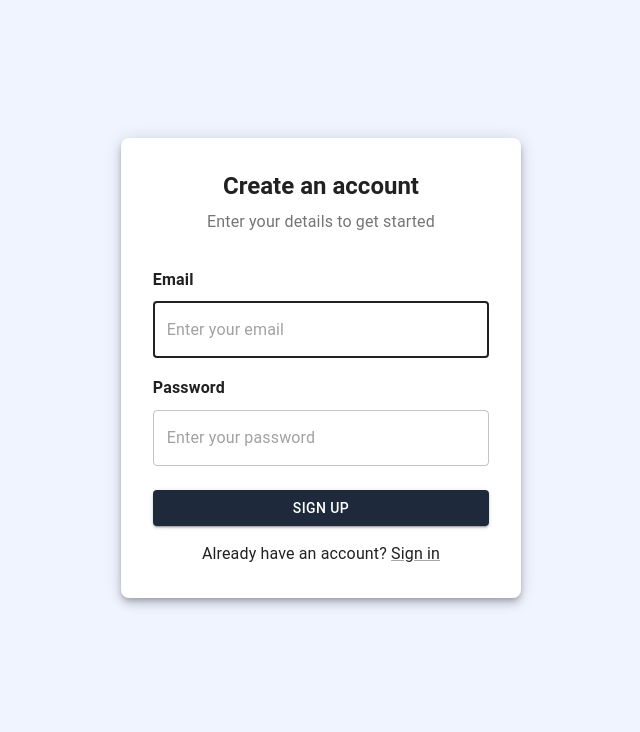
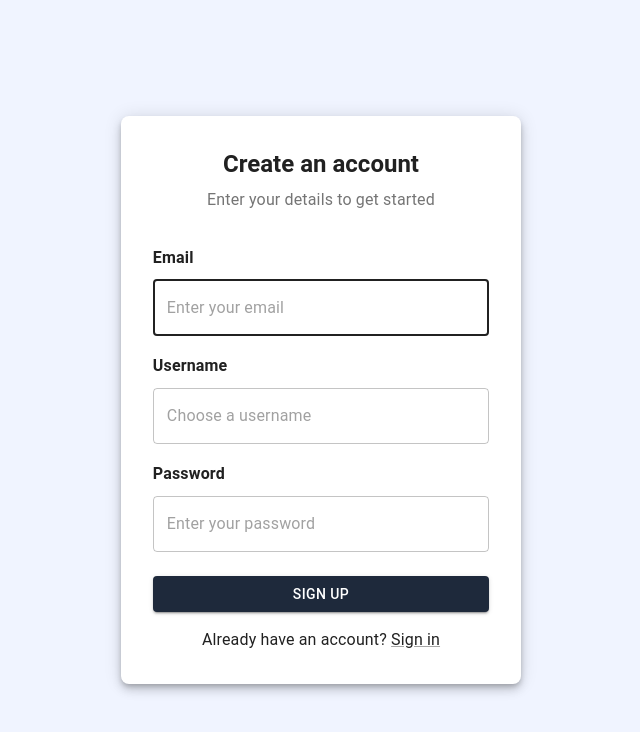
Before and after one commit to Yash2462/yash-blogs-UI, a React (Vite) app: page /signup in a window 1280 px wide. Shown: the top 732 px of the page, without its empty margins (319-959 px from the left). Built offline with nearby package versions, Linux system fonts and the light colour scheme.

Commit message:
change excerpt to description in create post

```diff
--- a/src/pages/CreatePost.jsx
+++ b/src/pages/CreatePost.jsx
@@ -61,8 +61,8 @@ const publishingTips = [
   },
   {
     icon: <Description />,
-    title: 'Engaging Excerpt',
-    description: 'Keep your excerpt concise and make readers want to continue'
+    title: 'Engaging Description',
+    description: 'Keep your description concise and make readers want to continue'
   },
   {
     icon: <Image />,
@@ -86,7 +86,7 @@ const CreatePost = () => {
   const { user } = useAuth();
   const [formData, setFormData] = useState({
     title: '',
-    excerpt: '',
+    description: '',
     data: '',
     categoryId: '',
     postImage: ''
@@ -135,7 +135,7 @@ const CreatePost = () => {
     try {
       const response = await api.post(`/api/posts/user/${user.id}/category/${formData.categoryId}`, formData);
       setSnackbar({ open: true, message: 'Post created successfully!', severity: 'success' });
-      setFormData({ title: '', excerpt: '', data: '', categoryId: '', postImage: '' });
+      setFormData({ title: '', description: '', data: '', categoryId: '', postImage: '' });
       setIsDirty(false);
 
       setTimeout(() => {
@@ -162,14 +162,14 @@ const CreatePost = () => {
     const hasTitle = formData.title.trim().length > 0;
     const hasContent = formData.data.trim().length > 0;
     const hasCategory = formData.categoryId !== '';
-    const hasExcerpt = formData.excerpt.trim().length > 0;
+    const hasDescription = formData.description.trim().length > 0;
     const hasImage = formData.postImage.trim().length > 0;
 
     return {
       title: hasTitle,
       content: hasContent,
       category: hasCategory,
-      excerpt: hasExcerpt,
+      description: hasDescription,
       image: hasImage,
       isComplete: hasTitle && hasContent && hasCategory
     };
@@ -210,7 +210,7 @@ const CreatePost = () => {
       />
 
       <Box sx={{
-        background: '#f0f4ff',
+        background: 'white',
         py: 3,
         flex: 1,
         overflowY: 'auto'
@@ -333,21 +333,21 @@ const CreatePost = () => {
                           />
                         </Box>
 
-                        {/* Excerpt Field */}
+                        {/* Description Field */}
                         <Box>
                           <Typography variant="subtitle1" fontWeight="bold" component="label" sx={{ display: 'block', mb: 1, textAlign: 'left' }}>
-                            Post Excerpt
+                            Post Description
                           </Typography>
                           <TextField
-                            name="excerpt"
+                            name="description"
                             fullWidth
-                            value={formData.excerpt}
+                            value={formData.description}
                             onChange={handleChange}
                             multiline
                             rows={3}
                             variant="outlined"
                             size="small"
-                            placeholder="Write a brief description that will appear in previews..."
+                            placeholder="Write a brief description of your post..."
                             sx={{
                               '& .MuiOutlinedInput-root': {
                                 fontSize: { xs: '0.9rem', sm: '0.95rem' },
@@ -461,7 +461,7 @@ const CreatePost = () => {
                             </Typography>
 
                             <Typography variant="h6" color="text.secondary" sx={{ mb: 3, fontSize: { xs: '1rem', sm: '1.1rem' } }}>
-                              {formData.excerpt || 'Your post excerpt will appear here...'}
+                              {formData.description || 'Your post description will appear here...'}
                             </Typography>
 
                             {formData.postImage && (
@@ -586,11 +586,11 @@ const CreatePost = () => {
                       </Box>
                       <Box display="flex" alignItems="center" justifyContent="space-between">
                         <Box display="flex" alignItems="center" gap={1}>
-                          {validation.excerpt ? <CheckCircle color="success" fontSize="small" /> : <Info color="info" fontSize="small" />}
-                          <Typography variant="body2">Excerpt</Typography>
+                          {validation.description ? <CheckCircle color="success" fontSize="small" /> : <Info color="info" fontSize="small" />}
+                          <Typography variant="body2">Description</Typography>
                         </Box>
-                        <Typography variant="caption" color={validation.excerpt ? "success.main" : "info.main"}>
-                          {validation.excerpt ? "✓" : "○"}
+                        <Typography variant="caption" color={validation.description ? "success.main" : "info.main"}>
+                          {validation.description ? "✓" : "○"}
                         </Typography>
                       </Box>
                       <Box display="flex" alignItems="center" justifyContent="space-between">
@@ -652,7 +652,7 @@ const CreatePost = () => {
                         variant="outlined"
                         size="small"
                         fullWidth
-                        onClick={() => setFormData({ title: '', excerpt: '', data: '', categoryId: '', postImage: '' })}
+                        onClick={() => setFormData({ title: '', description: '', data: '', categoryId: '', postImage: '' })}
                         disabled={!isDirty}
                         sx={{
                           borderColor: '#1e293b',
--- a/src/pages/Signup.jsx
+++ b/src/pages/Signup.jsx
@@ -11,12 +11,14 @@ import {
   Grid,
   CssBaseline,
   Link,
+  Fade,
 } from '@mui/material';
 import api from '../api/axios';
 import { useAuth } from '../contexts/AuthContext';
 
 const Signup = () => {
   const [email, setEmail] = useState('');
+  const [username, setUsername] = useState('');
   const [password, setPassword] = useState('');
   const [error, setError] = useState('');
   const [success, setSuccess] = useState('');
@@ -30,12 +32,12 @@ const Signup = () => {
     setSuccess('');
     setLoading(true);
     try {
-      const res = await api.post('/api/auth/signup', { email, password });
+      const res = await api.post('/api/auth/signup', { email, username, password });
       if (res.data && res.data.token) {
         login(res.data.token);
         setSuccess('Signup successful! Logging you in...');
         setTimeout(() => {
-          navigate('/dashboard');
+          navigate('/posts');
         }, 1000);
       } else if (res.status === 200 || res.status === 201) {
         setSuccess('Signup successful! Please log in.');
@@ -73,14 +75,16 @@ const Signup = () => {
       container
       component="main"
       sx={{
-        height: 'calc(100vh - 64px)',
+        height: '100vh',
         display: 'flex',
         alignItems: 'center',
         justifyContent: 'center',
         backgroundColor: '#f0f4ff',
+        minHeight: '100vh',
       }}
     >
       <CssBaseline />
+      <Fade in={true} timeout={400}>
         <Grid
           item
           xs={12}
@@ -95,6 +99,11 @@ const Signup = () => {
             flexDirection: 'column',
             alignItems: 'center',
             borderRadius: 2,
+            transition: 'all 0.2s ease-in-out',
+            '&:hover': {
+              transform: 'translateY(-1px)',
+              boxShadow: 8,
+            },
           }}
         >
           <Typography component="h1" variant="h5" fontWeight="bold" sx={{ mb: 1 }}>
@@ -145,6 +154,26 @@ const Signup = () => {
               variant="subtitle1"
               fontWeight="bold"
               component="label"
+              htmlFor="username"
+              sx={{ display: 'block', mb: 1 , textAlign:'left' }}
+            >
+              Username
+            </Typography>
+            <TextField
+              required
+              fullWidth
+              id="username"
+              placeholder="Choose a username"
+              name="username"
+              autoComplete="username"
+              value={username}
+              onChange={(e) => setUsername(e.target.value)}
+              sx={{ mb: 2 }}
+            />
+            <Typography
+              variant="subtitle1"
+              fontWeight="bold"
+              component="label"
               htmlFor="password"
               sx={{ display: 'block', mb: 1 , textAlign:'left' }}
             >
@@ -169,6 +198,7 @@ const Signup = () => {
                 mt: 3,
                 mb: 2,
                 backgroundColor: '#1e293b',
+                transition: 'all 0.2s ease-in-out',
                 '&:hover': {
                   backgroundColor: '#334155',
                 },
@@ -179,12 +209,22 @@ const Signup = () => {
             </Button>
             <Typography align="center">
               Already have an account?{' '}
-            <Link component={RouterLink} to="/login">
+              <Link
+                component={RouterLink}
+                to="/login"
+                sx={{
+                  transition: 'all 0.2s ease-in-out',
+                  '&:hover': {
+                    color: '#1e293b',
+                  },
+                }}
+              >
                 Sign in
               </Link>
             </Typography>
           </Box>
         </Grid>
+      </Fade>
     </Grid>
   );
 };
```
Lines whose indentation alone changed are shown as unchanged.
